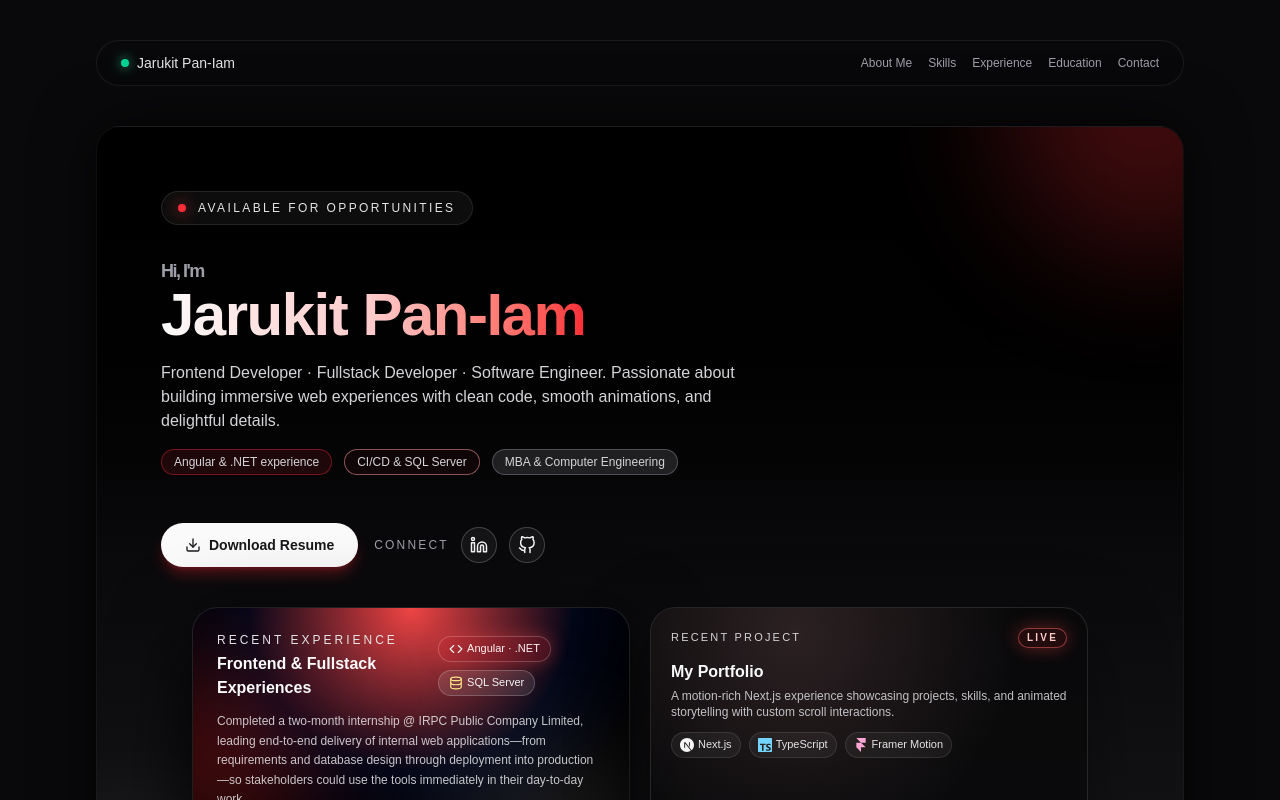
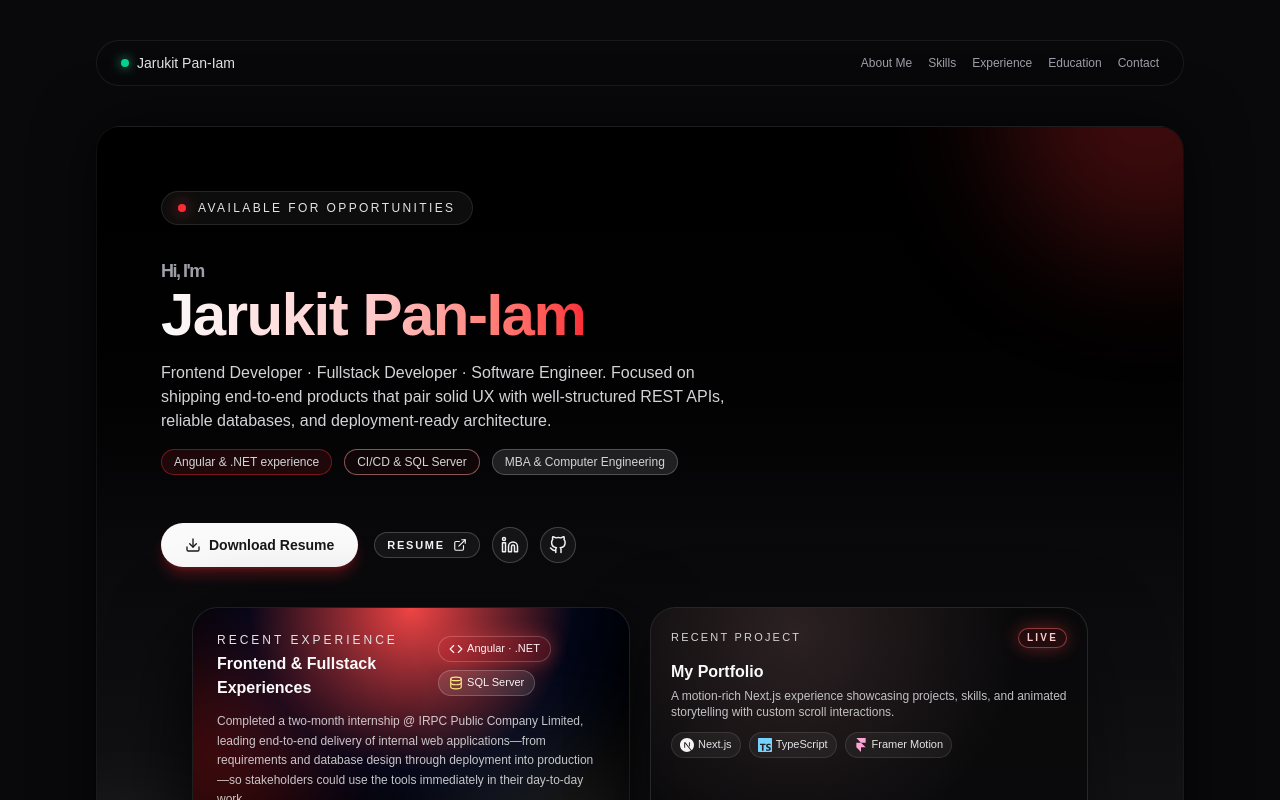
Before and after one commit to Jarukit-PM/Portfolio, a Next.js app: page / in a window 1280 px wide. Shown: the top 800 px of the page. Built offline with nearby package versions, Linux system fonts and the light colour scheme.

Commit message:
Update HeroSection.tsx

```diff
--- a/app/components/HeroSection.tsx
+++ b/app/components/HeroSection.tsx
@@ -132,8 +132,9 @@ export function HeroSection() {
               className="max-w-xl text-sm sm:text-base text-zinc-300"
             >
               Frontend Developer · Fullstack Developer · Software Engineer.
-              Passionate about building immersive web experiences with clean
-              code, smooth animations, and delightful details.
+              Focused on shipping end-to-end products that pair solid UX with
+              well-structured REST APIs, reliable databases, and deployment-ready
+              architecture.
             </motion.p>
 
             <motion.div
@@ -165,9 +166,14 @@ export function HeroSection() {
             </Link>
 
             <div className="flex items-center gap-3 text-zinc-300">
-              <span className="text-xs uppercase tracking-[0.18em] text-zinc-400">
-                Connect
-              </span>
+              <Link
+                href="https://jarukit-pm.github.io/My-Resume"
+                target="_blank"
+                className="inline-flex items-center gap-2 rounded-full border border-white/20 bg-white/5 px-3 py-1 text-[11px] font-semibold uppercase tracking-[0.16em] text-zinc-100 transition hover:border-red-400 hover:text-red-300"
+              >
+                Resume
+                <FiExternalLink className="h-3.5 w-3.5" />
+              </Link>
               <Link
                 href="https://www.linkedin.com/in/jarukit-pan-iam-10b84b391/"
                 target="_blank"
```
